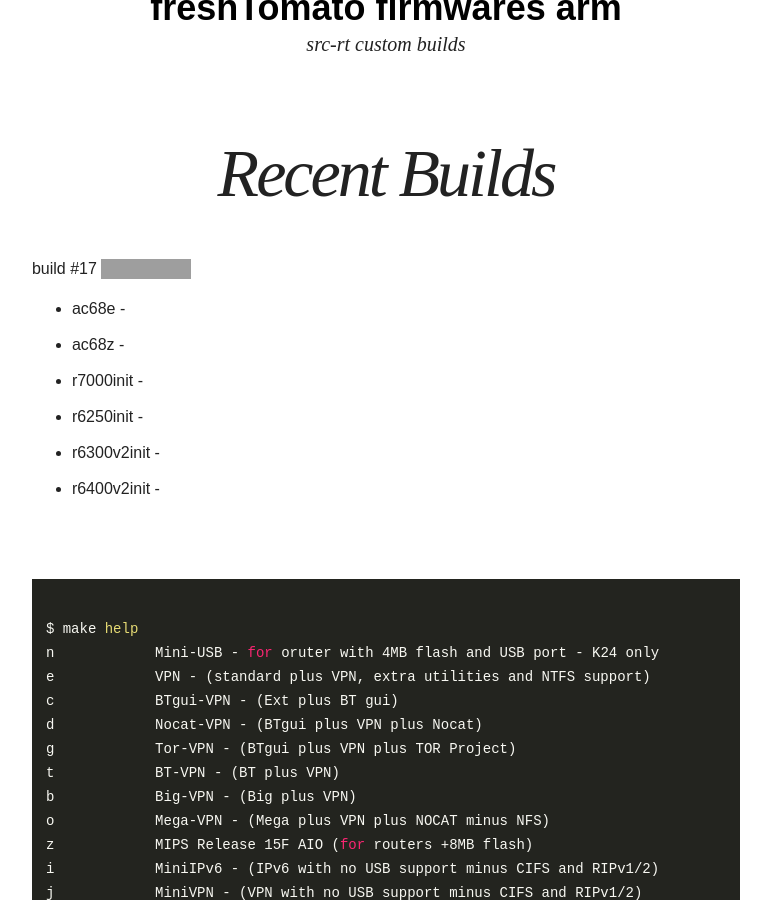
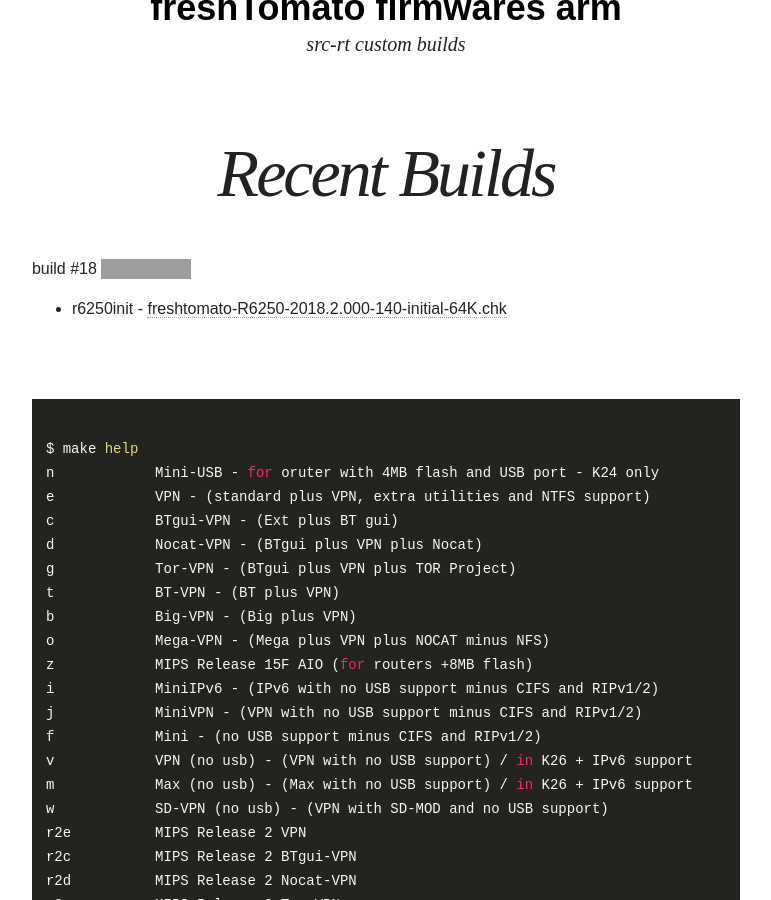
Before and after one commit to oglopss/freshTomato-ARM-ci-jekyll, a Jekyll site: the page built from index.html, in a window 1280 px wide and 900 px high, scrolled down 339 px. Shown: the whole window, without its empty margins (254-1025 px from the left). Built offline with Jekyll 4.4.1, drawn with Linux system fonts in a browser that asks for light colours; nearby versions of some CDN libraries; grey boxes are pictures that could not be loaded.

Commit message:
Travis build 18 r6250init pushed to gh-pages

```diff
--- a/_data/ss.yml
+++ b/_data/ss.yml
@@ -1,8 +1,3 @@
-build: 17
+build: 18
 files:
-  - 0004 r6250init
-  - 0005 r6300v2init
-  - 0003 r7000init
-  - 0006 r6400v2init
-  - 0001 ac68e
-  - 0002 ac68z
+  - 0004 r6250init freshtomato-R6250-2018.2.000-140-initial-64K.chk
```
